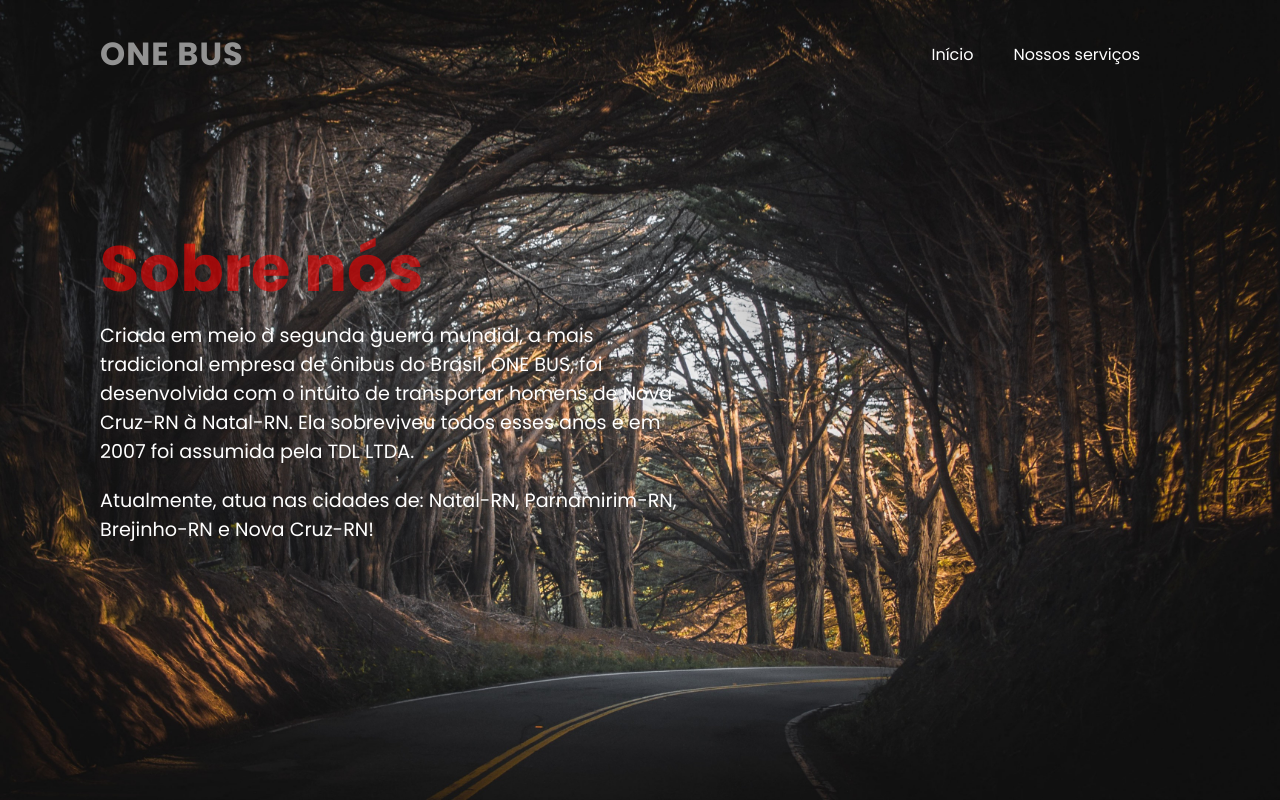
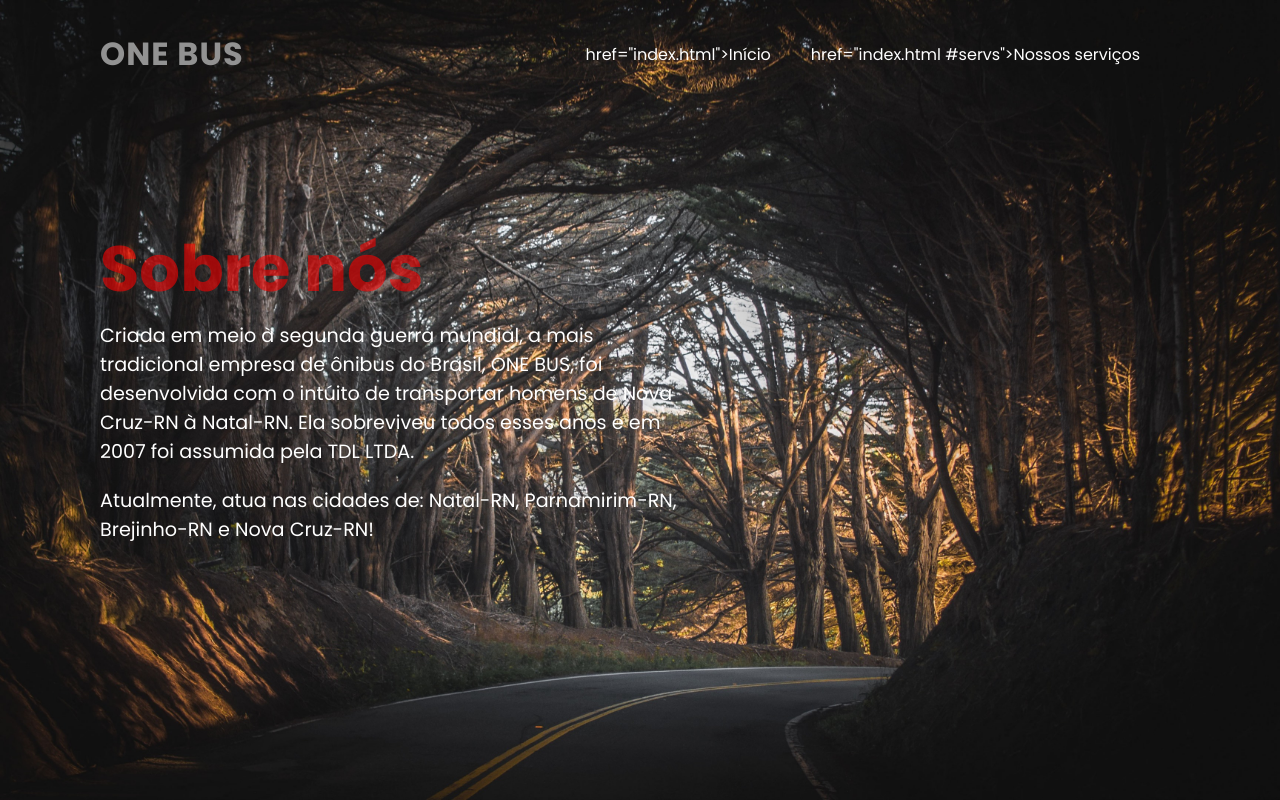
Before and after one commit to RonySD1/Atividade-nibus--Rony-INFO3V, a plain HTML site: page tela2.html in a window 1280 px wide. Shown: the top 800 px of the page. Drawn offline with nearby package versions, Linux system fonts and the light colour scheme.

Commit message:
Add files via upload

```diff
--- a/tela2.html
+++ b/tela2.html
@@ -13,8 +13,8 @@
                 <a href="index.html" class="logo"> One Bus </a>
                 <div class="toggleMenu" onclick="toggleMenu();"></div>
                 <ul class="navigation">
-                    <li><a href="index.html">Início</a></li>
-                    <li><a href="index.html #servs">Nossos serviços</a></li>
+                    <li><a> href="index.html">Início</a></li>
+                    <li><a> href="index.html #servs">Nossos serviços</a></li>
                 </ul>
             </header>
             <div class="content">
```
